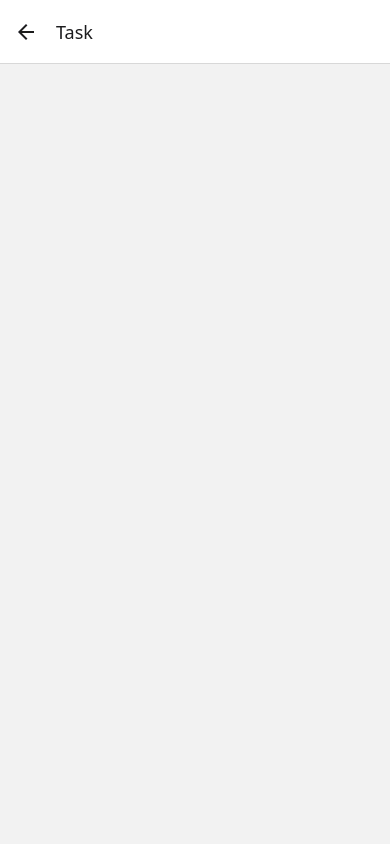
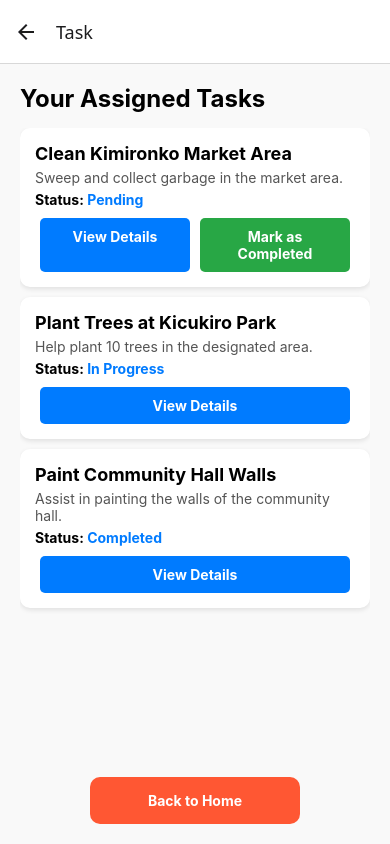
Before and after one commit to Baudoin10/Umuganda, a React Native app: screen /Task in a window 390 px wide. Built offline with nearby package versions, Linux system fonts and the light colour scheme.

Commit message:
added task page

```diff
--- a/Screens/Task.jsx
+++ b/Screens/Task.jsx
@@ -1,11 +1,149 @@
-import React from 'react'
+import React, { useState } from "react";
+import {
+  View,
+  Text,
+  StyleSheet,
+  FlatList,
+  TouchableOpacity,
+} from "react-native";
 
-const Task = () => {
+const Task = ({ navigation }) => {
+  const [tasks, setTasks] = useState([
+    {
+      id: "1",
+      title: "Clean Kimironko Market Area",
+      description: "Sweep and collect garbage in the market area.",
+      status: "Pending",
+    },
+    {
+      id: "2",
+      title: "Plant Trees at Kicukiro Park",
+      description: "Help plant 10 trees in the designated area.",
+      status: "In Progress",
+    },
+    {
+      id: "3",
+      title: "Paint Community Hall Walls",
+      description: "Assist in painting the walls of the community hall.",
+      status: "Completed",
+    },
+  ]);
+
   return (
-    <div>
+    <View style={styles.container}>
+      <Text style={styles.headerText}>Your Assigned Tasks</Text>
+      <FlatList
+        data={tasks}
+        keyExtractor={(item) => item.id}
+        renderItem={({ item }) => (
+          <View style={styles.taskCard}>
+            <Text style={styles.taskTitle}>{item.title}</Text>
+            <Text style={styles.taskDescription}>{item.description}</Text>
+            <Text style={styles.taskStatus}>
+              Status: <Text style={styles.statusText}>{item.status}</Text>
+            </Text>
+            <View style={styles.buttonGroup}>
+              <TouchableOpacity
+                style={[styles.button, styles.detailsButton]}
+                onPress={() => alert(`Details for: ${item.title}`)}
+              >
+                <Text style={styles.buttonText}>View Details</Text>
+              </TouchableOpacity>
+              {item.status === "Pending" && (
+                <TouchableOpacity
+                  style={[styles.button, styles.completeButton]}
+                  onPress={() => alert(`Task Completed: ${item.title}`)}
+                >
+                  <Text style={styles.buttonText}>Mark as Completed</Text>
+                </TouchableOpacity>
+              )}
+            </View>
+          </View>
+        )}
+      />
+      <TouchableOpacity
+        style={styles.backButton}
+        onPress={() => navigation.navigate("Home")}
+      >
+        <Text style={styles.backButtonText}>Back to Home</Text>
+      </TouchableOpacity>
+    </View>
+  );
+};
 
-    </div>
-  )
-}
+const styles = StyleSheet.create({
+  container: {
+    flex: 1,
+    backgroundColor: "#f9f9f9",
+    padding: 20,
+  },
+  headerText: {
+    fontSize: 24,
+    fontWeight: "bold",
+    marginBottom: 15,
+  },
+  taskCard: {
+    backgroundColor: "#fff",
+    padding: 15,
+    borderRadius: 10,
+    marginBottom: 10,
+    shadowColor: "#000",
+    shadowOpacity: 0.1,
+    shadowOffset: { width: 0, height: 2 },
+    shadowRadius: 5,
+    elevation: 3,
+  },
+  taskTitle: {
+    fontSize: 18,
+    fontWeight: "bold",
+  },
+  taskDescription: {
+    fontSize: 14,
+    color: "#555",
+    marginVertical: 5,
+  },
+  taskStatus: {
+    fontSize: 14,
+    fontWeight: "bold",
+  },
+  statusText: {
+    color: "#007BFF",
+  },
+  buttonGroup: {
+    flexDirection: "row",
+    marginTop: 10,
+    justifyContent: "space-between",
+  },
+  button: {
+    padding: 10,
+    borderRadius: 5,
+    flex: 1,
+    marginHorizontal: 5,
+  },
+  detailsButton: {
+    backgroundColor: "#007BFF",
+  },
+  completeButton: {
+    backgroundColor: "#28A745",
+  },
+  buttonText: {
+    color: "#fff",
+    textAlign: "center",
+    fontWeight: "bold",
+  },
+  backButton: {
+    marginTop: 20,
+    padding: 15,
+    backgroundColor: "#FF5733",
+    borderRadius: 10,
+    alignSelf: "center",
+    width: "60%",
+  },
+  backButtonText: {
+    color: "#fff",
+    textAlign: "center",
+    fontWeight: "bold",
+  },
+});
 
-export default Task
+export default Task;
```
